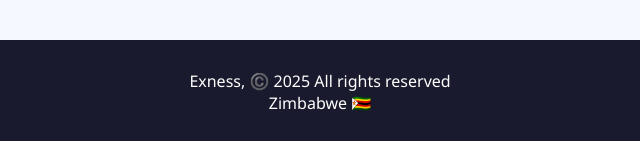
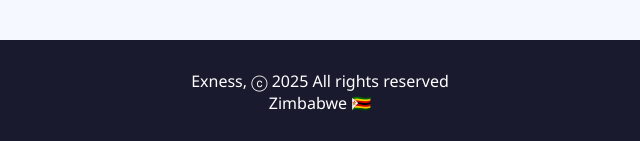
Before and after one commit to codexxx16/ExnessMoney, a plain HTML site: page index.html in a window 1280 px wide. Shown: the part 2191-2332 px from the top of the page, 320-960 px from the left. Drawn offline with Linux system fonts and the light colour scheme.

Commit message:
Update index.html

```diff
--- a/index.html
+++ b/index.html
@@ -517,7 +517,7 @@
     <!-- Footer -->
     <footer>
         <div class="container">
-            <p>Exness, ©️ 2025 All rights reserved</p>
+            <p>Exness, ⓒ 2025 All rights reserved</p>
             <p>Zimbabwe 🇿🇼</p>
         </div>
     </footer>
```
